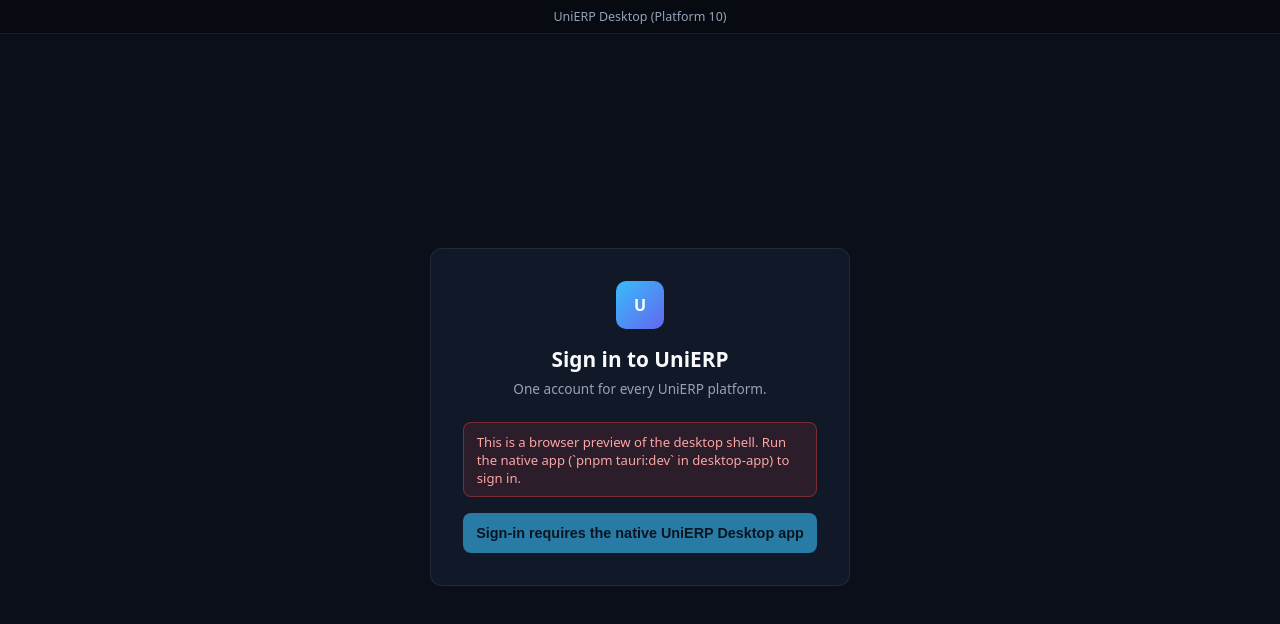
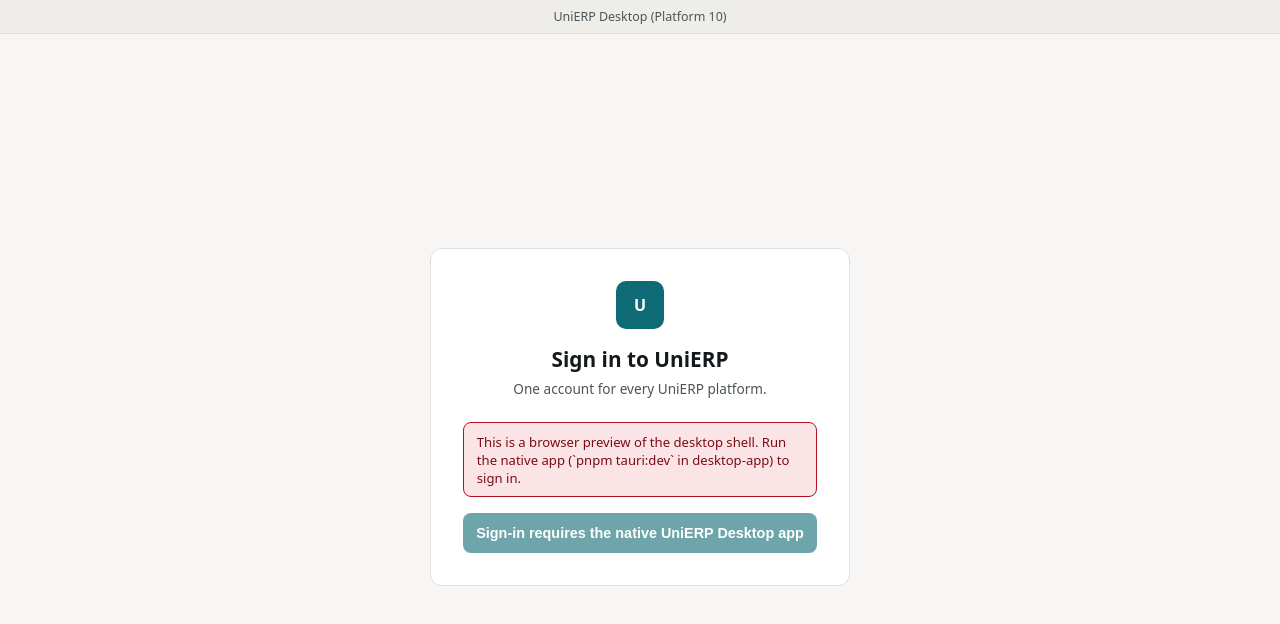
Before and after one commit to kannan19302/unierp-desktop, a website: page public/index.html in a window 1280 px wide. Drawn offline with Linux system fonts and the light colour scheme.

Commit message:
feat: synchronize Meridian desktop tokens

```diff
--- a/public/index.html
+++ b/public/index.html
@@ -4,18 +4,15 @@
   <meta charset="UTF-8">
   <meta name="viewport" content="width=device-width, initial-scale=1.0">
   <title>UniERP Desktop</title>
+  <!-- The palette is GENERATED from the design system, not written here.
+       This shell used to declare its own — #0b0f19 / #38bdf8 and a two-hue
+       accent gradient — which made it a fourth colour system for one product,
+       matching no shipped theme and unable to follow any token change. It has
+       no bundler, so the tokens are generated into this directory instead of
+       imported; `pnpm build` in unierp-design-system fails if the two drift.
+       See scripts/generate-cross-platform-tokens.mjs. -->
+  <link rel="stylesheet" href="./tokens.g.css">
   <style>
-    :root {
-      --bg-base: #0b0f19;
-      --bg-surface: #111827;
-      --bg-elevated: #1e293b;
-      --border: rgba(255, 255, 255, 0.08);
-      --accent: #38bdf8;
-      --accent-grad: linear-gradient(135deg, #38bdf8 0%, #6366f1 100%);
-      --text: #f8fafc;
-      --text-muted: #94a3b8;
-      --danger: #ef4444;
-    }
     * { box-sizing: border-box; margin: 0; padding: 0; }
     body {
       font-family: system-ui, -apple-system, "Segoe UI", sans-serif;
@@ -27,7 +24,7 @@
     }
     .titlebar {
       display: flex; align-items: center; justify-content: center;
-      padding: 0.5rem; background: #070a10; border-bottom: 1px solid var(--border);
+      padding: 0.5rem; background: var(--bg-elevated); border-bottom: 1px solid var(--border);
       font-size: 0.78rem; color: var(--text-muted); user-select: none;
     }
     .center { flex: 1; display: flex; align-items: center; justify-content: center; padding: 2rem; }
@@ -38,19 +35,19 @@
     }
     .brand-icon {
       width: 48px; height: 48px; border-radius: 10px; background: var(--accent-grad);
-      display: flex; align-items: center; justify-content: center; color: #fff;
+      display: flex; align-items: center; justify-content: center; color: var(--on-accent);
       font-weight: 800; margin: 0 auto 1rem;
     }
     h1 { font-size: 1.3rem; margin-bottom: 0.4rem; }
     p.sub { color: var(--text-muted); font-size: 0.85rem; margin-bottom: 1.5rem; }
     button {
       width: 100%; padding: 0.75rem; border: 0; border-radius: 8px;
-      background: var(--accent); color: #06131f; font-weight: 700; font-size: 0.9rem;
+      background: var(--accent); color: var(--on-accent); font-weight: 700; font-size: 0.9rem;
       cursor: pointer;
     }
     button:disabled { opacity: 0.6; cursor: default; }
     button.secondary { background: transparent; border: 1px solid var(--border); color: var(--text); margin-top: 0.75rem; }
-    .error { background: rgba(239,68,68,0.12); border: 1px solid rgba(239,68,68,0.4); color: #fca5a5;
+    .error { background: var(--danger-bg); border: 1px solid var(--danger); color: var(--danger-text);
       padding: 0.6rem 0.8rem; border-radius: 8px; font-size: 0.82rem; margin-bottom: 1rem; text-align: left; }
     .app-shell { display: none; flex: 1; flex-direction: column; padding: 2rem; }
     .app-shell.visible { display: flex; }
--- /dev/null
+++ b/public/tokens.g.css
@@ -0,0 +1,51 @@
+/* GENERATED — DO NOT EDIT BY HAND.
+ * scripts/generate-cross-platform-tokens.mjs in unierp-design-system.
+ * The desktop shell has no bundler, so its tokens are generated rather than
+ * imported. Re-run that script after any token change.
+ */
+:root {
+  --bg-base: #f7f6f4;
+  --bg-surface: #ffffff;
+  --bg-elevated: #eeedea;
+  --border: #e2e0db;
+  --accent: #0e6b75;
+  --text: #14191b;
+  --text-muted: #4c5457;
+  --danger: #b3121f;
+  --on-accent: #ffffff;
+  --danger-bg: #fae4e6;
+  --danger-text: #7d0b15;
+  --accent-grad: var(--accent);
+}
+
+[data-theme="dark"], [data-theme="meridian-dark"] {
+  --bg-base: #14171a;
+  --bg-surface: #1c2023;
+  --bg-elevated: #0e1113;
+  --border: #2e3438;
+  --accent: #48c5ce;
+  --text: #e6e3de;
+  --text-muted: #a3a29d;
+  --danger: #e56a72;
+  --on-accent: #04262b;
+  --danger-bg: #2e1517;
+  --danger-text: #f5bcc0;
+  --accent-grad: var(--accent);
+}
+
+@media (prefers-color-scheme: dark) {
+  :root:not([data-theme="light"]):not([data-theme="meridian"]) {
+    --bg-base: #14171a;
+    --bg-surface: #1c2023;
+    --bg-elevated: #0e1113;
+    --border: #2e3438;
+    --accent: #48c5ce;
+    --text: #e6e3de;
+    --text-muted: #a3a29d;
+    --danger: #e56a72;
+    --on-accent: #04262b;
+    --danger-bg: #2e1517;
+    --danger-text: #f5bcc0;
+    --accent-grad: var(--accent);
+  }
+}
```
